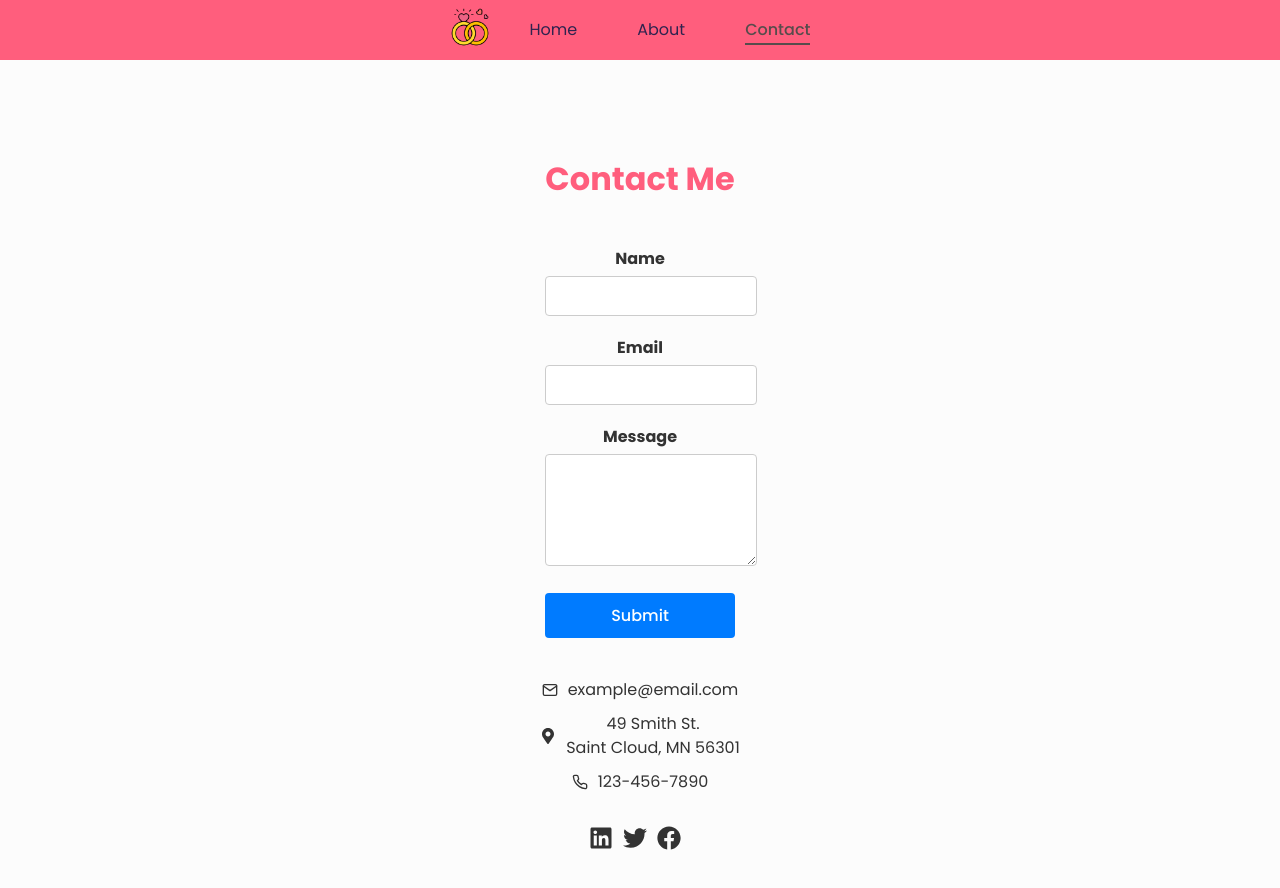
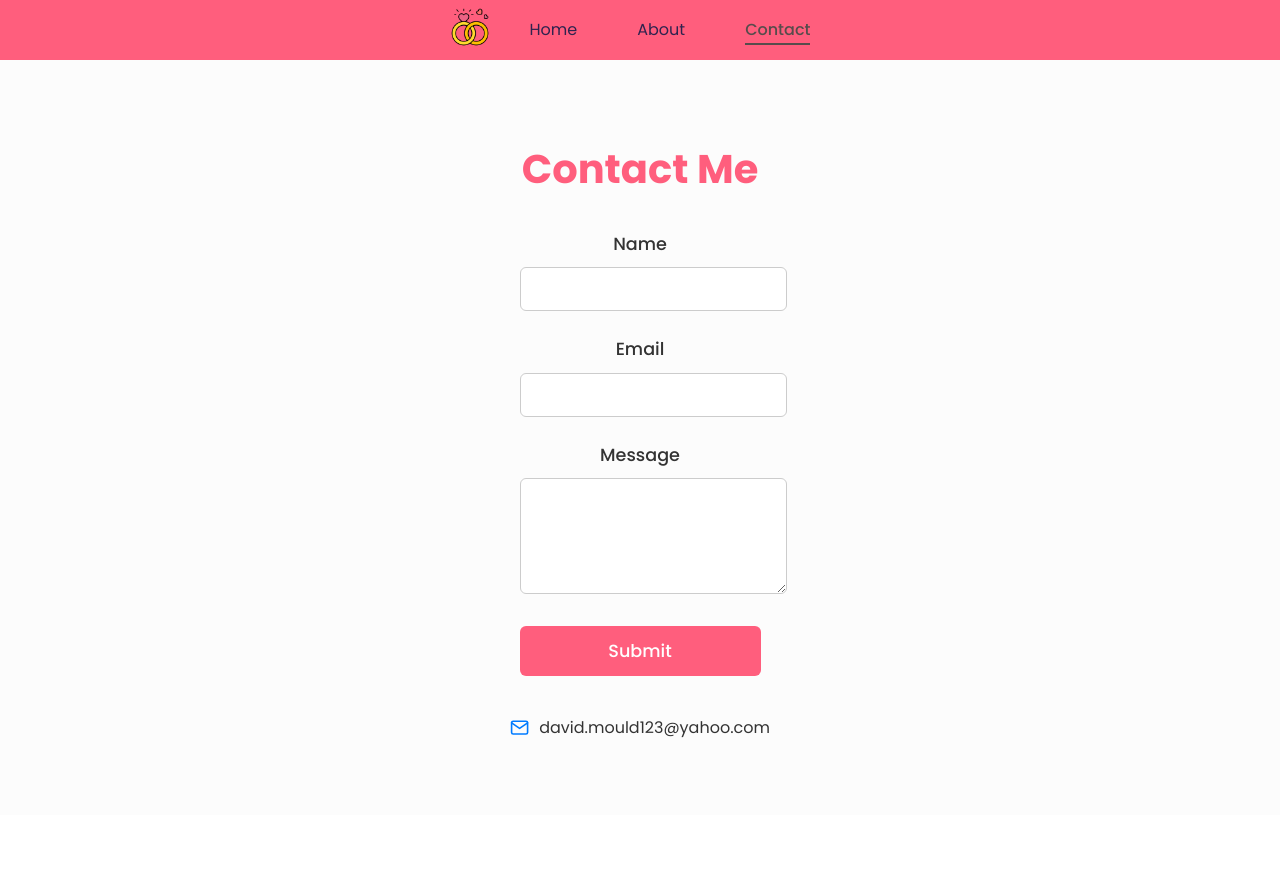
Before and after one commit to DMould123/wedding-budget-planner-app, a React (Vite) app in the folder client/: page /contact in a window 1280 px wide. Shown: the top 888 px of the page. After the commit the page ends 815 px from the top, so only its background shows below. Built offline with nearby package versions, Linux system fonts and the light colour scheme; no server answers.

Commit message:
Updated CSS and took away the social icons on the page

```diff
--- a/client/src/pages/Contact.css
+++ b/client/src/pages/Contact.css
@@ -1,44 +1,59 @@
 /* Contact Page Styles */
 .contact-section {
-  padding: 80px 0;
+  padding: 60px 20px;
   text-align: center;
 }
 
 .contact-section h1 {
-  font-size: 2rem;
+  font-size: 2.5rem;
   font-weight: bold;
-  margin-bottom: 10px;
+  margin-bottom: 20px;
 }
 
 .contact-section p {
-  font-size: 1rem;
+  font-size: 1.2rem;
+  margin-bottom: 30px;
+}
+
+.container {
+  max-width: 600px;
+  margin: 0 auto;
 }
 
 .contact-form {
-  margin-top: 40px;
+  margin-top: 20px;
   display: flex;
   flex-direction: column;
   align-items: center;
 }
 
 .form-group {
-  margin-bottom: 20px;
-  width: 80%; /* Adjust width as needed */
+  margin-bottom: 25px;
+  width: 100%;
 }
 
 .form-group label {
   display: block;
-  margin-bottom: 5px;
+  margin-bottom: 10px;
+  font-size: 1.1rem;
+  font-weight: 500;
 }
 
 input[type='text'],
 input[type='email'],
 textarea {
   width: 100%;
-  padding: 10px;
+  padding: 12px;
   border: 1px solid #ccc;
-  border-radius: 4px;
+  border-radius: 6px;
   font-size: 1rem;
+  transition: border-color 0.3s ease;
+}
+
+input[type='text']:focus,
+input[type='email']:focus,
+textarea:focus {
+  border-color: #007bff;
 }
 
 textarea {
@@ -46,20 +61,20 @@ textarea {
 }
 
 .submit-button {
-  background-color: #007bff;
+  background-color: #ff5e7d;
   color: #fff;
   border: none;
-  padding: 10px 20px;
-  border-radius: 4px;
-  font-size: 1rem;
+  padding: 12px 25px;
+  border-radius: 6px;
+  font-size: 1.1rem;
   cursor: pointer;
   transition: background-color 0.3s ease;
-  width: 80%; /* Adjust width as needed */
-  max-width: 200px; /* Add maximum width to prevent button from stretching */
+  width: 100%;
+  max-width: 250px;
 }
 
 .submit-button:hover {
-  background-color: #0056b3;
+  background-color: #ff5e5d;
 }
 
 .contact-info {
@@ -72,15 +87,18 @@ textarea {
 .info-item {
   display: flex;
   align-items: center;
-  margin-bottom: 10px;
+  margin-bottom: 15px;
 }
 
 .info-item svg {
   margin-right: 10px;
+  font-size: 1.2rem;
+  color: #007bff;
 }
 
 .info-item p {
   margin: 0;
+  font-size: 1rem;
 }
 
 .social-icons {
@@ -88,7 +106,12 @@ textarea {
 }
 
 .social-icons a {
-  margin-right: 10px;
+  margin-right: 15px;
   color: #333;
-  font-size: 1.5rem;
+  font-size: 1.8rem;
+  transition: color 0.3s ease;
 }
+
+.social-icons a:hover {
+  color: #007bff;
+}
--- a/client/src/pages/Contact.tsx
+++ b/client/src/pages/Contact.tsx
@@ -33,28 +33,7 @@ export const Contact: React.FC = () => {
       <div className="contact-info">
         <div className="info-item">
           <FiMail />
-          <p>example@email.com</p>
-        </div>
-        <div className="info-item">
-          <FaMapMarkerAlt />
-          <p>
-            49 Smith St. <br /> Saint Cloud, MN 56301
-          </p>
-        </div>
-        <div className="info-item">
-          <FiPhone />
-          <p>123-456-7890</p>
-        </div>
-        <div className="social-icons">
-          <a href="#">
-            <FaLinkedin />
-          </a>
-          <a href="#">
-            <FaTwitter />
-          </a>
-          <a href="#">
-            <FaFacebook />
-          </a>
+          <p>david.mould123@yahoo.com</p>
         </div>
       </div>
     </div>
```
